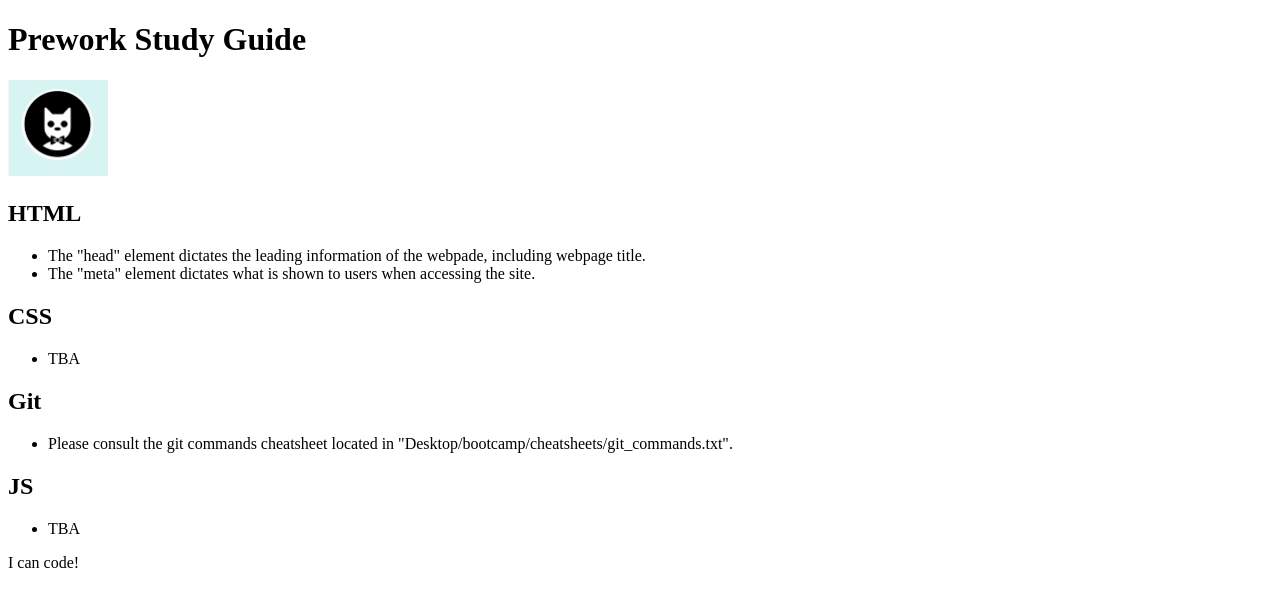
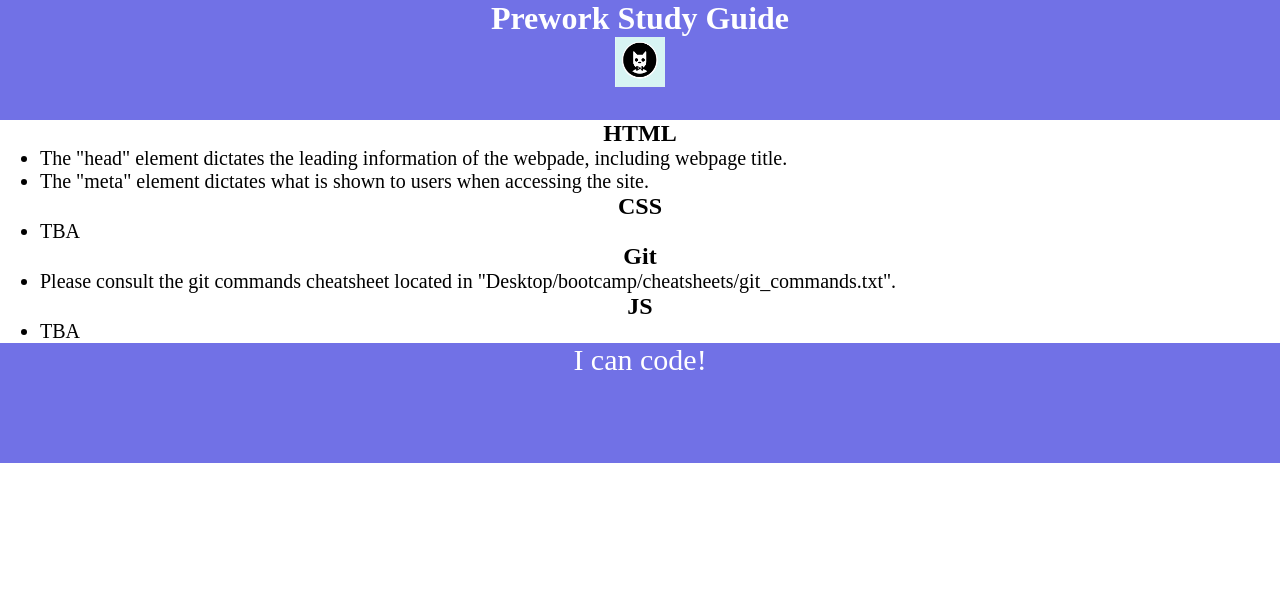
Before and after one commit to NoahJRalph/prework-study-guide, a plain HTML site: page index.html in a window 1280 px wide. Drawn offline with Linux system fonts and the light colour scheme.

Commit message:
Added some CSS, I guess??

```diff
--- /dev/null
+++ b/assets/style.css
@@ -0,0 +1,35 @@
+* {
+ margin: 0;
+ padding: 0;
+}
+
+header,
+footer {
+ width: 100%;
+ height: 120px;
+ background-color: rgb(113, 113, 230);
+ color: white;
+}
+
+h1,
+h2 {
+ text-align: center;
+}
+
+img {
+ display: block;
+ height: 50px;
+ width: 50px;
+ margin-left: auto;
+ margin-right: auto;
+}
+
+ul {
+ padding-left: 40px;
+ font-size: 20px;
+}
+
+p {
+ text-align: center;
+ font-size: 30px;
+}
--- a/index.html
+++ b/index.html
@@ -4,6 +4,7 @@
     <meta charset="UTF-8" />
     <meta http-equiv="X-UA-Compatible" content="IE=edge" />
     <meta name="viewport" content="width=device-width, initial-scale=1.0" />
+    <link rel="stylesheet" href="./assets/style.css">
     <title>Prework Study Guide</title>
   </head>
   <body>
```
